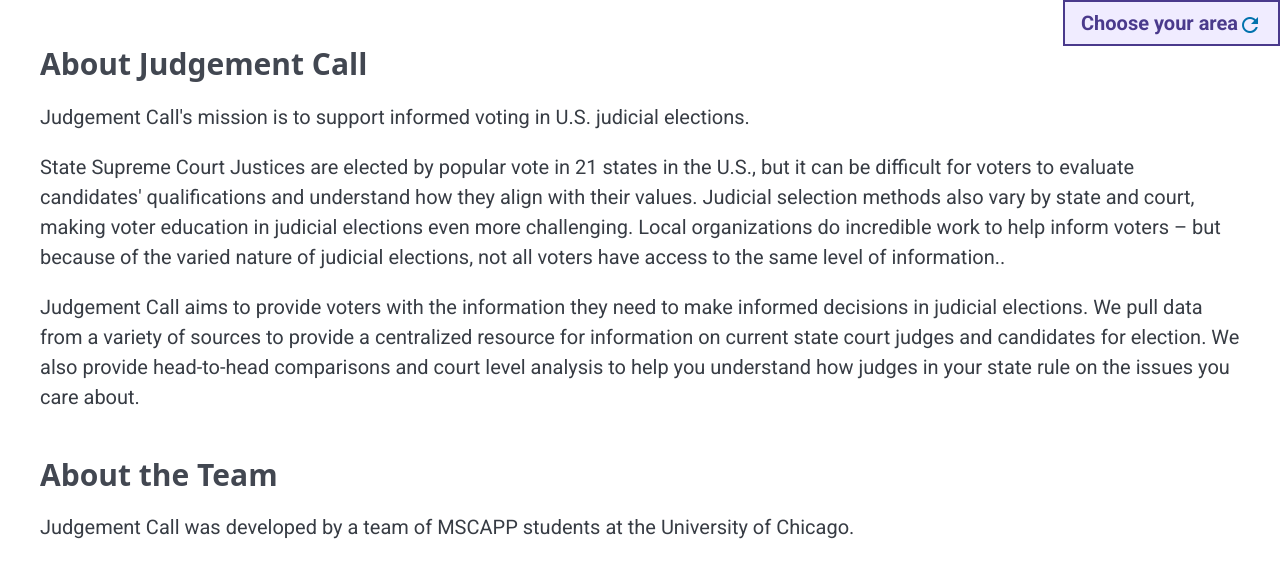
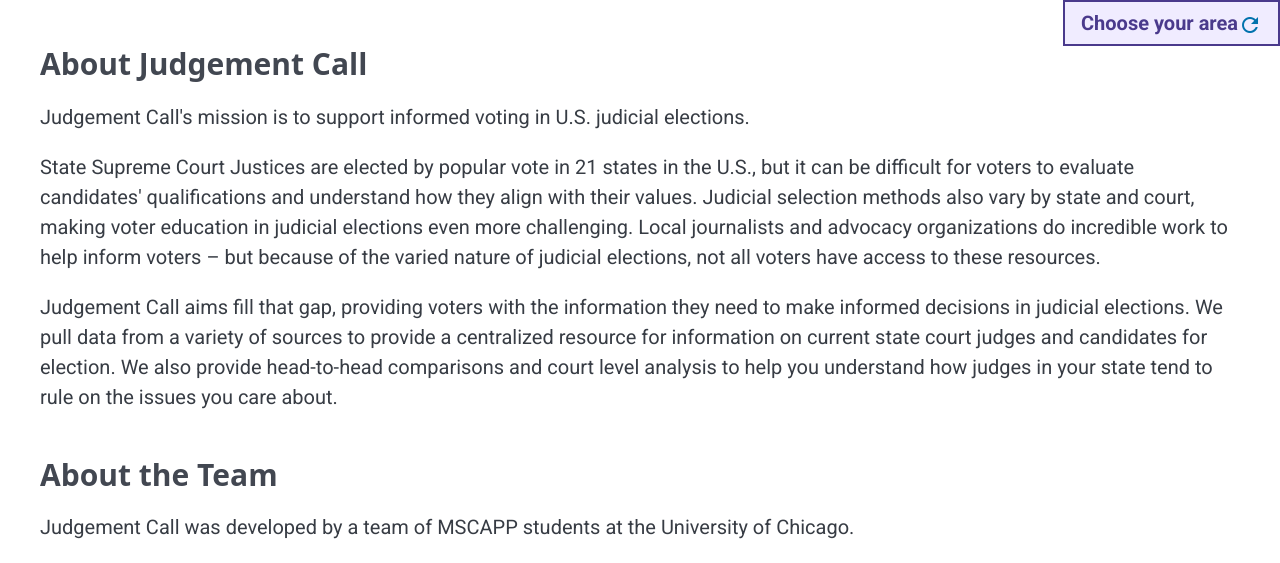
Before and after one commit to uchicago-capp-30320/JudgementCall, a Django app: page /about/ in a window 1280 px wide. Shown: the part 65-628 px from the top of the page. Run offline with Django 5.2, Linux system fonts and the light colour scheme; parts of the project's set-up code (start-up, migrations or seed data) failed here and were passed over.

Commit message:
fixed a typo and adjusted some copy

```diff
--- a/templates/about.html
+++ b/templates/about.html
@@ -17,14 +17,14 @@ Judgement Call
     be difficult for voters to evaluate candidates' qualifications and understand how they align with
     their values. Judicial selection methods also vary by state and court, making voter education in
     judicial elections even more challenging.
-    Local organizations do incredible work to help inform voters – but because of the varied nature of
-    judicial elections, not all voters have access to the same level of information..
+    Local journalists and advocacy organizations do incredible work to help inform voters – but because of the varied nature of
+    judicial elections, not all voters have access to these resources.
 </p>
 <p>
-    Judgement Call aims to provide voters with the information they need to make informed decisions
+    Judgement Call aims fill that gap, providing voters with the information they need to make informed decisions
     in judicial elections. We pull data from a variety of sources to provide a centralized resource for
     information on current state court judges and candidates for election. We also provide head-to-head
-    comparisons and court level analysis to help you understand how judges in your state rule on the
+    comparisons and court level analysis to help you understand how judges in your state tend to rule on the
     issues you care about.
 </p>
 
```
